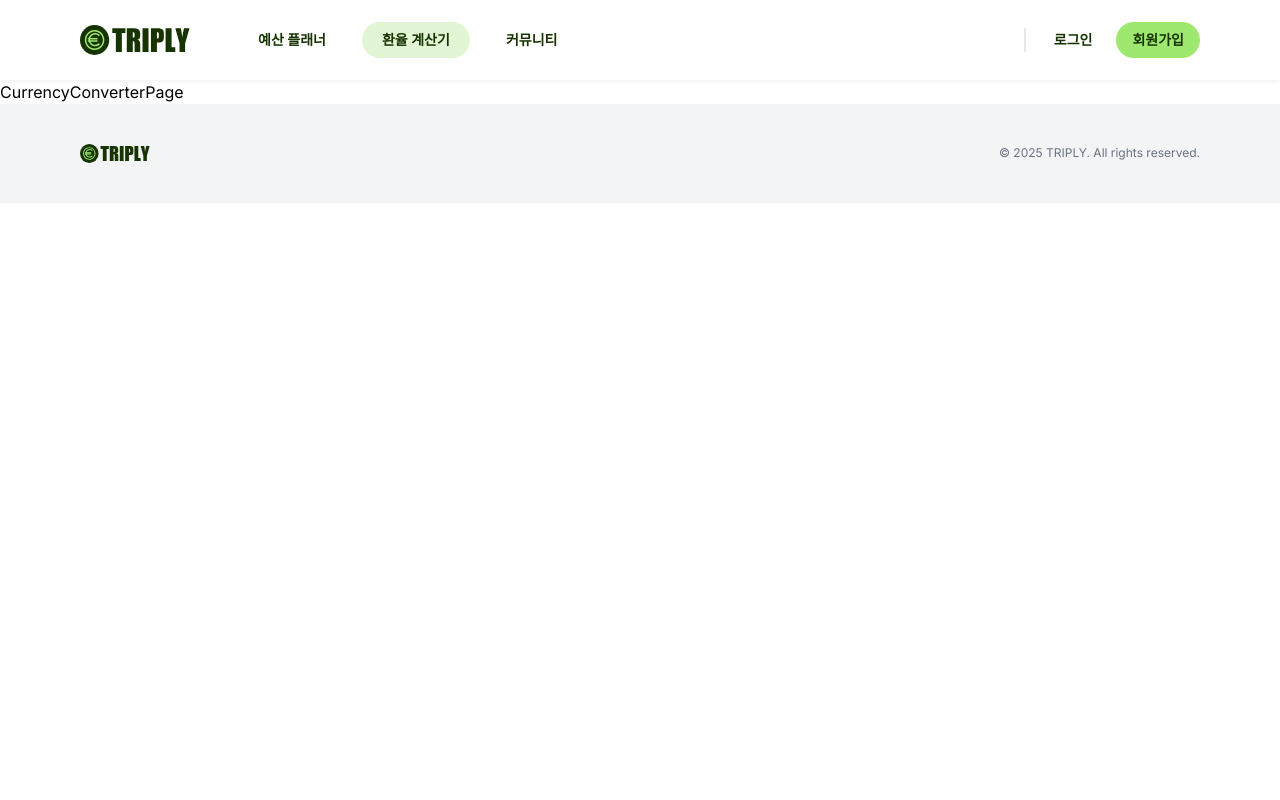
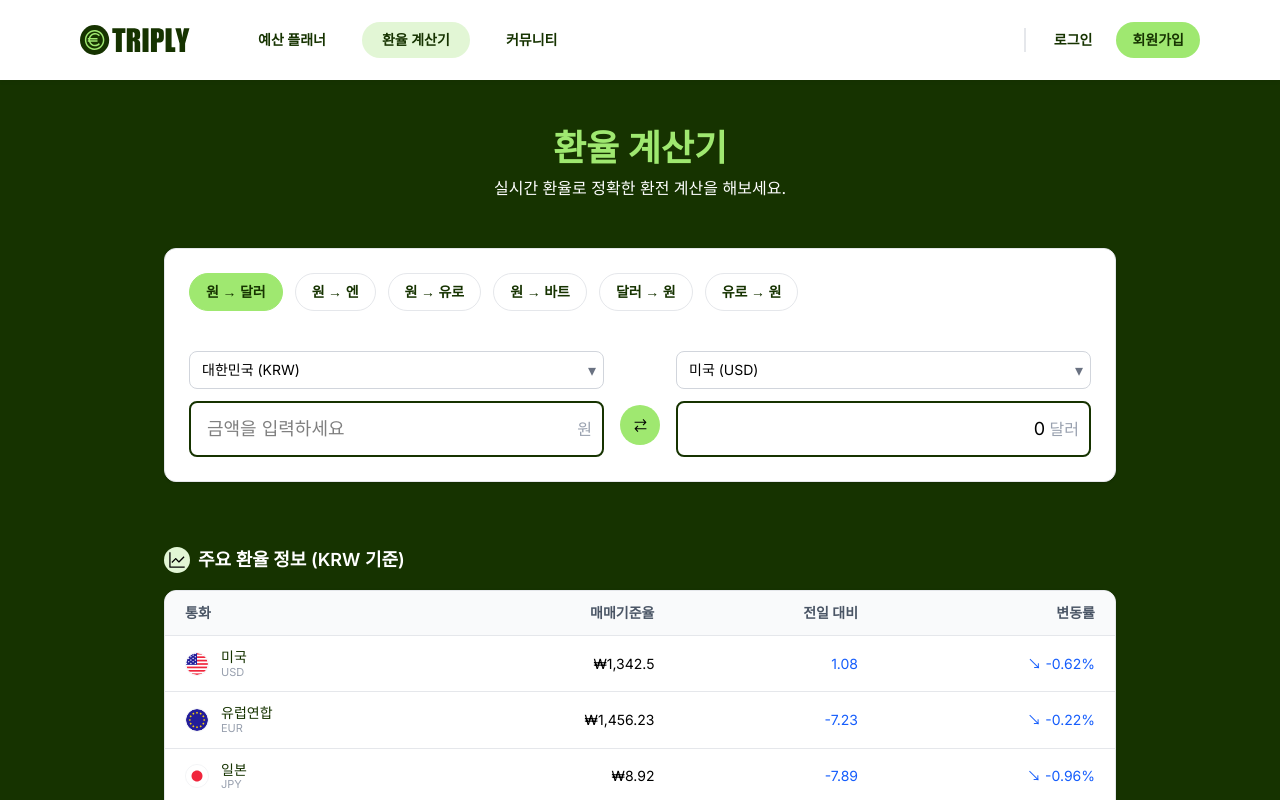
Before and after one commit to jiwoothedev/triply, a Next.js app: page /currency-converter in a window 1280 px wide. Shown: the top 800 px of the page. Built offline with nearby package versions, Linux system fonts and the light colour scheme.

Commit message:
feat: 환율 계산기 페이지 퍼블리싱

```diff
--- a/src/app/currency-converter/page.tsx
+++ b/src/app/currency-converter/page.tsx
@@ -1,3 +1,101 @@
-export default function CurrencyConverterPage() {
-    return <div>CurrencyConverterPage</div>;
+"use client";
+
+import { useMemo, useState } from "react";
+import ConverterCard from "@/components/converter/ConverterCard";
+import RateTable from "@/components/converter/RateTable";
+import PopularTabs from "@/components/converter/PopularTabs";
+
+// PopularTabs
+const TABS = [
+  { label: "원 → 달러", from: "KRW", to: "USD" },
+  { label: "원 → 엔", from: "KRW", to: "JPY" },
+  { label: "원 → 유로", from: "KRW", to: "EUR" },
+  { label: "원 → 바트", from: "KRW", to: "THB" },
+  { label: "달러 → 원", from: "USD", to: "KRW" },
+  { label: "유로 → 원", from: "EUR", to: "KRW" },
+];
+
+export default function ConverterPage() {
+  const [active, setActive] = useState(0);
+  const [from, setFrom] = useState(TABS[0].from);
+  const [to, setTo] = useState(TABS[0].to);
+  const [amount, setAmount] = useState("");
+
+  // 환율 더미데이터
+  const rate = useMemo(() => {
+    const dummy: Record<string, number> = {
+      USD: 1342.5,
+      EUR: 1456.23,
+      JPY: 8.92,
+      GBP: 1654.32,
+      CNY: 185.67,
+      THB: 35.12,
+      AUD: 859.74,
+      CAD: 967.23,
+      KRW: 1,
+    };
+    const fromKrw = dummy[from] ?? 1;
+    const toKrw = dummy[to] ?? 1;
+    return fromKrw / toKrw;
+  }, [from, to]);
+
+  const result = useMemo(() => {
+    const n = parseFloat(amount || "0");
+    return (n * rate).toLocaleString(undefined, { maximumFractionDigits: 6 });
+  }, [amount, rate]);
+
+  const handleTab = (i: number) => {
+    setActive(i);
+    setFrom(TABS[i].from);
+    setTo(TABS[i].to);
+    setAmount("");
+  };
+
+  return (
+    <section className="min-h-screen flex flex-col items-center bg-primary-dark">
+      <div className="w-full max-w-[1000px] px-6 py-12">
+        <h1 className="text-4xl font-bold text-primary text-center">
+          환율 계산기
+        </h1>
+        <p className="text-white text-center mt-2 mb-12">
+          실시간 환율로 정확한 환전 계산을 해보세요.
+        </p>
+
+        <div className="mt-12 rounded-xl border border-gray-200 bg-white p-6 shadow-sm">
+          {/* 인기 환율 탭 섹션 */}
+          <PopularTabs tabs={TABS} active={active} onChange={handleTab} />
+          {/* 환율 변환 섹션 */}
+          <ConverterCard
+            from={from}
+            to={to}
+            amount={amount}
+            result={result}
+            onSwap={() => {
+              setFrom(to);
+              setTo(from);
+            }}
+            onChangeAmount={setAmount}
+            onChangeFrom={setFrom}
+            onChangeTo={setTo}
+          />
+        </div>
+
+        {/* 주요 환율 정보 섹션 */}
+        <div className="mt-12">
+          <RateTable
+            rows={[
+              { code: "USD", baseKRW: 1342.5, diff: 1.08, changePct: -0.62 },
+              { code: "EUR", baseKRW: 1456.23, diff: -7.23, changePct: -0.22 },
+              { code: "JPY", baseKRW: 8.92, diff: -7.89, changePct: -0.96 },
+              { code: "GBP", baseKRW: 1654.32, diff: 6.89, changePct: 0.73 },
+              { code: "CNY", baseKRW: 185.67, diff: 1.41, changePct: 0.5 },
+              { code: "THB", baseKRW: 35.12, diff: 9.78, changePct: -0.77 },
+              { code: "AUD", baseKRW: 859.74, diff: -6.45, changePct: 0.67 },
+              { code: "CAD", baseKRW: 967.23, diff: 1.79, changePct: 0.58 },
+            ]}
+          />
+        </div>
+      </div>
+    </section>
+  );
 }
```
